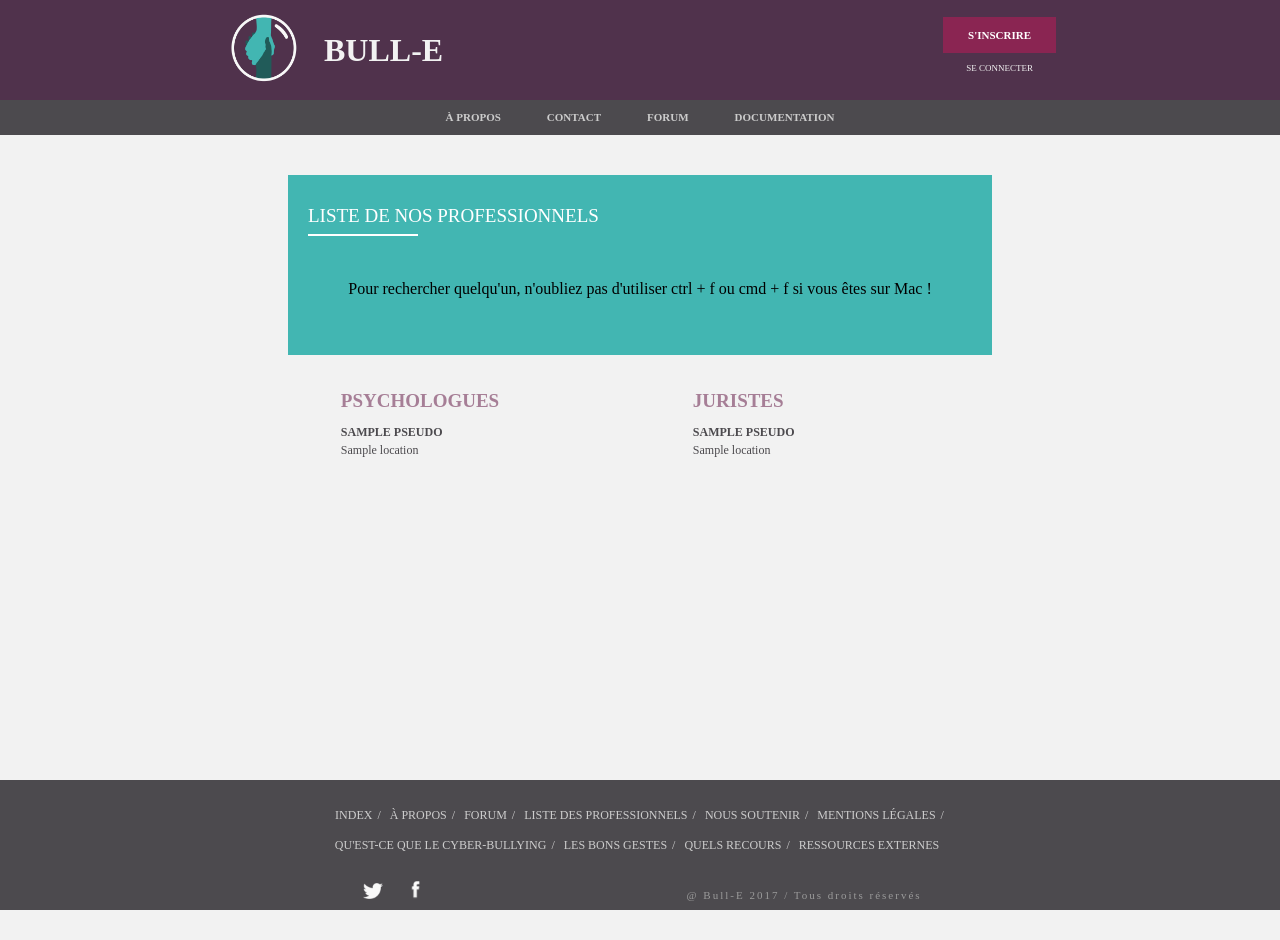
After one commit to jonathanSimonney/transversalProject, a PHP site: template views/both/proList.html.twig in a window 1280 px wide. The commit adds this page. Run offline with PHP 8.4, Linux system fonts and the light colour scheme; the template is opened without the code that fills it: most values are stand-ins (such as "Sample title", 1, 10 or a date in 2020); some libraries are stand-ins or nearby versions; some web fonts are replaced.

Commit message:
added professional list, and corrected the connexion modal.

```diff
--- a/config/config.yml
+++ b/config/config.yml
@@ -8,6 +8,7 @@ routes:
     getProSignUpModal:      'Default:showProSignUp:disconnected:get'
     getVictimSignUpModal:   'Default:showVictimSignUp:disconnected:get'
     legalNotice:            'Default:getLegalNoticePage:both:get'
+    proList:                'Default:getProfessionalList:both:get'
     documentation:          'Default:showDocPage:both:get'
     logout:                 'User:logout:connected:post'
     login:                  'User:login:disconnected:post'
--- a/views/both/legal.html.twig
+++ b/views/both/legal.html.twig
@@ -1,4 +1,3 @@
-
 {%  extends 'layout.html.twig' %}
 
 {% block content %}
--- /dev/null
+++ b/views/both/proList.html.twig
@@ -0,0 +1,46 @@
+{%  extends 'layout.html.twig' %}
+
+{% block content %}
+<div class="containerPro">
+    <div class="researchPro">
+        <div class="tittlePro">
+            <span>liste de nos professionnels</span>
+            <div class="underlinePro"></div>
+        </div>
+        <div class="containerInput">
+            <span>Pour rechercher quelqu'un, n'oubliez pas d'utiliser ctrl + f ou cmd + f si vous êtes sur Mac !</span>
+        </div>
+    </div>
+    <div class="listPro">
+        <div class="list1">
+            <h2>psychologues</h2>
+            <div class="listPsychologues">
+                <!-- TODO -->
+                {% for psyUser in psy %}
+                    <div class="listProRepeat">
+                        <span class="name">{{ psyUser['pseudo'] }}</span>
+                        <br>
+                        <span class="departement">{{ psyUser['location'] }}</span>
+                    </div>
+                {% endfor %}
+            </div>
+        </div>
+        <div class="list2">
+            <h2>juristes</h2>
+            <div class="listJuristes">
+                <!-- TODO -->
+                {% for lawyerUser in lawyer %}
+                    <div class="listProRepeat">
+                        <span class="name">{{ lawyerUser['pseudo'] }}</span>
+                        <br>
+                        <span class="departement">{{ lawyerUser['location'] }}</span>
+                    </div>
+                {% endfor %}
+            </div>
+        </div>
+    </div>
+    <div>
+
+    </div>
+</div>
+{% endblock %}
--- a/views/layout.html.twig
+++ b/views/layout.html.twig
@@ -24,7 +24,7 @@
                 <li><a href="?action=home">index</a></li>
                 <li><a href="?action=about">à propos</a></li>
                 <li><a href="?action=forum">forum</a></li>
-                <li><a href="proList.html">liste des professionnels</a></li>
+                <li><a href="?action=proList">liste des professionnels</a></li>
                 <li><a href="#">nous soutenir</a></li>
                 <li><a href="?action=legalNotice">mentions légales</a></li>
                 <li><a href="?action=documentation&article=what">qu'est-ce que le cyber-bullying</a></li>
--- a/web/JS/disconnected/whole.js
+++ b/web/JS/disconnected/whole.js
@@ -1,6 +1,10 @@
 $('#signIn').click(function (e) {
     e.preventDefault();
-    openModal('?action=getSignInModal', $('#modalWaiter'));
+    openModal('?action=getSignInModal', $('#modalWaiter'), function(){
+        $('#signUpModal').click(function () {
+            $('#signUp').click();
+        })
+    });
 });
 
 $('#signUp').click(function (e) {
@@ -14,7 +18,7 @@ $('#signUp').click(function (e) {
         });
         $('#signInModal').click(function (e) {
             e.preventDefault();
-            openModal('?action=getSignInModal', $('#modalWaiter'));
+            $('#signIn').click();
         })
     });
 });
--- a/web/style/style.css
+++ b/web/style/style.css
@@ -2223,15 +2223,22 @@ form {
 }
 
 .listPro {
-    height: 250px;
-    width: 500px;
+    height: 350px;
+    width: 100%;
     display: flex;
     flex-direction: row;
     flex-wrap: nowrap;
     justify-content: space-around;
-    align-items: stretch;
-    align-content: stretch;
+    align-content: center;
     margin: auto;
+}
+
+.list1 {
+    width: 35%;
+}
+
+.list2 {
+    width: 35%;
 }
 
 .listPro h2 {
@@ -2245,6 +2252,9 @@ form {
     flex-direction: column;
     flex-wrap: nowrap;
     justify-content: flex-start;
+    overflow: auto;
+    height: 330px;
+    max-height: 330px;
 }
 
 .listJuristes {
@@ -2252,10 +2262,15 @@ form {
     flex-direction: column;
     flex-wrap: nowrap;
     justify-content: flex-start;
+    overflow: auto;
+    height: 330px;
+    max-height: 330px;
 }
 
 .listProRepeat {
     margin: 10px 5px 5px 0;
+    height: 330px;
+    max-height: 330px;
 }
 
 .listProRepeat .name {
@@ -2263,6 +2278,7 @@ form {
     font-size: 12px;
     Font-Weight: Bold;
     max-width: 75px;
+    text-transform: uppercase;
 }
 
 .listProRepeat .departement {
```
Also changed, not shown: Controller/DefaultController.php (+8 -0 lines), Model/UserManager.php (+16 -0 lines), views/disconnected/modal/signIn.html.twig (+6 -4 lines).
